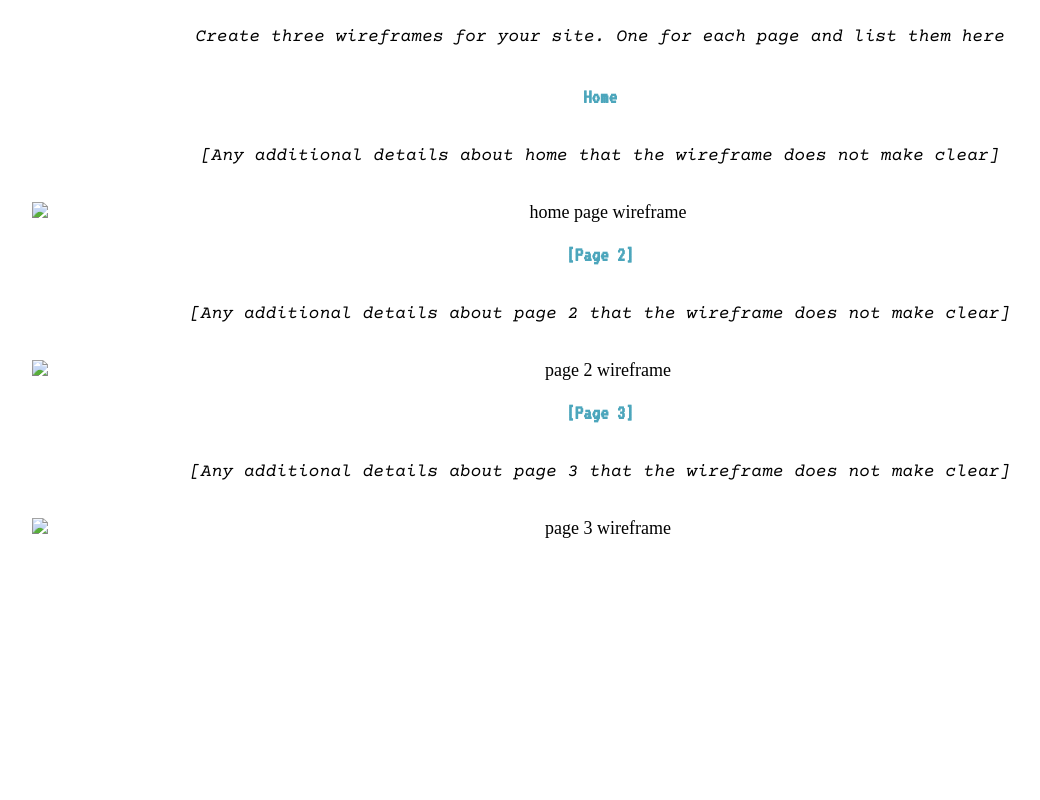
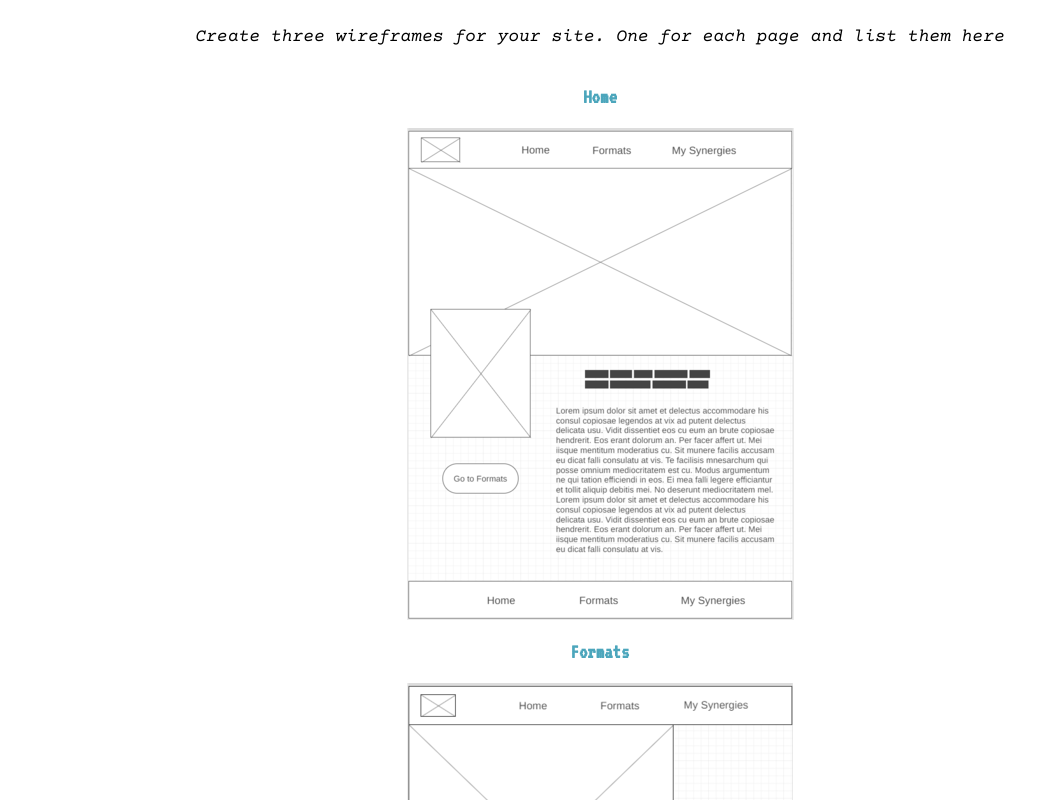
Before and after one commit to nbird11/MTG-Synergies, a plain HTML site: page mtg-synergies/site-plan.html in a window 1280 px wide. Shown: the part 7160-7960 px from the top of the page, without its empty margins (40-1080 px from the left). Before the commit the page ends 7771 px from the top, so only its background shows below. Drawn offline with nearby package versions, Linux system fonts and the light colour scheme; a web font is replaced by a local one.

Commit message:
mtgs wireframes

```diff
--- a/mtg-synergies/site-plan.html
+++ b/mtg-synergies/site-plan.html
@@ -183,22 +183,16 @@
         Create three wireframes for your site. One for each page and list them here</p>
 
       <h3>Home</h3>
-      <p>
-        [Any additional details about home that the wireframe does not make clear]
-      </p>
-      <img src="#" alt="home page wireframe">
+      <img src="./images/home-wireframe-opt.png" alt="home page wireframe">
 
-      <h3>[Page 2]</h3>
-      <p>
-        [Any additional details about page 2 that the wireframe does not make clear]
-      </p>
-      <img src="#" alt="page 2 wireframe">
+      <h3>Formats</h3>
+      <img src="./images/formats-wireframe-opt.png" alt="page 2 wireframe">
 
-      <h3>[Page 3]</h3>
+      <!-- <h3>[Page 3]</h3>
       <p>
         [Any additional details about page 3 that the wireframe does not make clear]
       </p>
-      <img src="#" alt="page 3 wireframe">
+      <img src="#" alt="page 3 wireframe"> -->
     </main>
   </body>
 
```
Also changed, not shown: mtg-synergies/images/formats-wireframe-opt.png (added), mtg-synergies/images/home-wireframe-opt.png (added).
